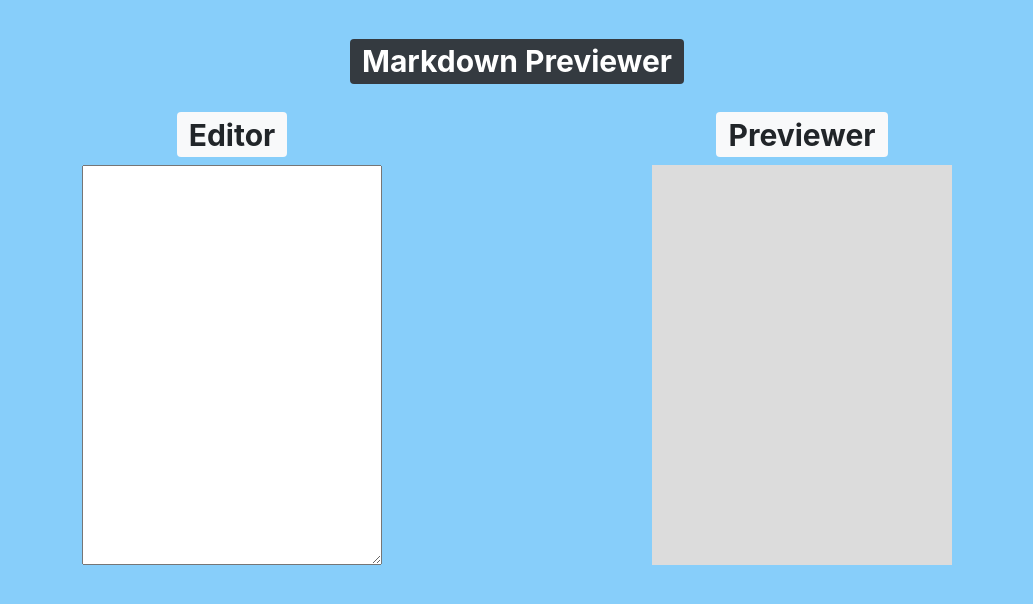
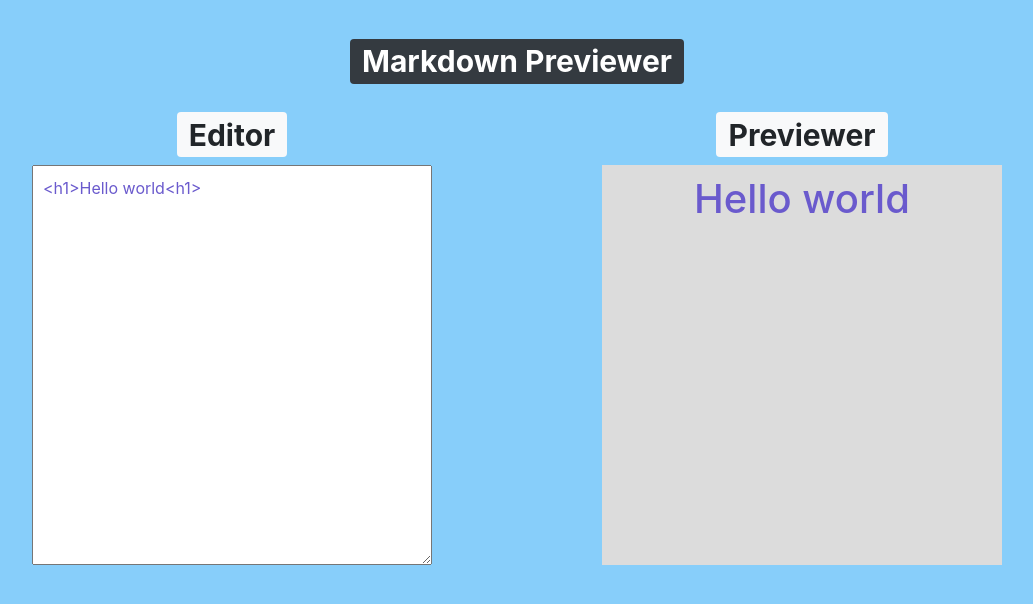
Before and after one commit to pyotoru/mark-down-previewer, a React (Create React App) app: page / in a window 1280 px wide. Shown: the top 604 px of the page, without its empty margins (123-1156 px from the left). Built offline with nearby package versions, Linux system fonts and the light colour scheme.

Commit message:
added placeholder

```diff
--- a/src/App.js
+++ b/src/App.js
@@ -7,7 +7,7 @@ export default class App extends React.Component {
 	constructor(props) {
 		super(props);
 		this.state = {
-			markdown: "",
+			markdown: placeholder,
 		};
 	}
 	updateMarkdown(markdown) {
@@ -16,14 +16,14 @@ export default class App extends React.Component {
 
 	render() {
 		var inputStyle = {
-			width: "300px",
+			width: "400px",
 			height: "50vh",
 			marginLeft: "auto",
 			marginRight: "auto",
 			padding: "10px",
 		};
 		var outputStyle = {
-			width: "300px",
+			width: "400px",
 			height: "50vh",
 			backgroundColor: "#DCDCDC",
 			marginLeft: "auto",
@@ -72,8 +72,9 @@ export default class App extends React.Component {
 													event.target.value
 												);
 											}}
+											placeholder="sa"
 										>
-											{console.log(this.state.markdown)}
+											<h1>Hello World</h1>
 										</textarea>
 									</div>
 								</div>
@@ -101,3 +102,4 @@ export default class App extends React.Component {
 		);
 	}
 }
+const placeholder = "<h1>Hello world<h1>";
--- a/src/styles.css
+++ b/src/styles.css
@@ -1,3 +1,9 @@
 * {
 	color: slateblue;
 }
+
+@media only screen and (max-width: 1100px) {
+	inpuStyle {
+		width: "300px";
+	}
+}
```
